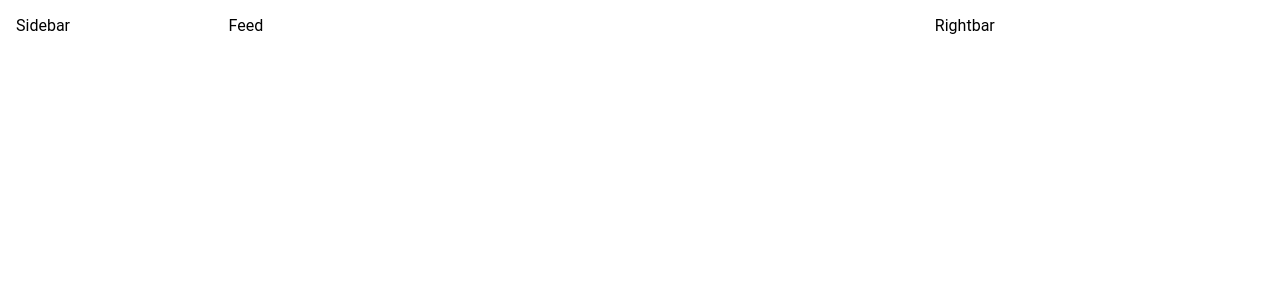
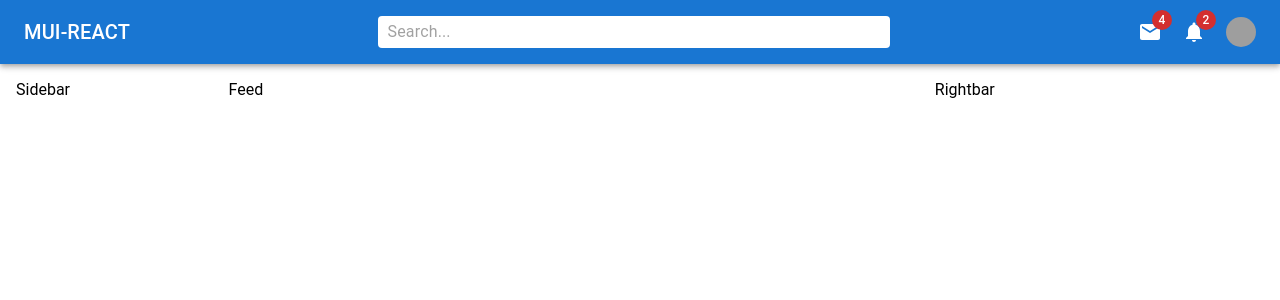
Before and after one commit to benstoica/mui-react-app, a React (Create React App) app: page / in a window 1280 px wide. Shown: the top 300 px of the page. Built offline with nearby package versions, Linux system fonts and the light colour scheme; grey boxes are pictures that could not be loaded.

Commit message:
complete navbar

```diff
--- a/src/App.js
+++ b/src/App.js
@@ -1,4 +1,5 @@
 import Sidebar from "./components/Sidebar";
+import Navbar from "./components/Navbar";
 import Feed from "./components/Feed";
 import Rightbar from "./components/Rightbar";
 import { Box, Stack } from "@mui/material";
@@ -6,6 +7,7 @@
 function App() {
   return (
     <Box>
+      <Navbar />
       <Stack direction='row' spacing={2} justifyContent='space-between'>
         <Sidebar />
         <Feed />
--- a/src/components/Navbar.jsx
+++ b/src/components/Navbar.jsx
@@ -1,7 +1,82 @@
+import {
+  AppBar,
+  styled,
+  Typography,
+  Toolbar,
+  Box,
+  InputBase,
+  Badge,
+} from "@mui/material";
+import { Mail } from "@mui/icons-material";
+import CodeIcon from "@mui/icons-material/Code";
+
 import React from "react";
+import { Notifications } from "@mui/icons-material";
+import { Avatar } from "@mui/material";
+
+const StyledToolbar = styled(Toolbar)({
+  display: "flex",
+  justifyContent: "space-between",
+});
+
+const Search = styled("div")(({ theme }) => ({
+  backgroundColor: "white",
+  padding: "0 10px",
+  borderRadius: theme.shape.borderRadius,
+  width: "40%",
+}));
+
+const Icons = styled(Box)(({ theme }) => ({
+  display: "none",
+  alignItems: "center",
+  gap: "20px",
+  [theme.breakpoints.up("sm")]: {
+    display: "flex",
+  },
+}));
+
+const UserBox = styled(Box)(({ theme }) => ({
+  display: "flex",
+  alignItems: "center",
+  gap: "10px",
+  [theme.breakpoints.up("sm")]: {
+    display: "none",
+  },
+}));
 
 const Navbar = () => {
-  return <div>Navbar</div>;
+  return (
+    <AppBar position='sticky'>
+      <StyledToolbar>
+        <Typography variant='h6' sx={{ display: { xs: "none", sm: "block" } }}>
+          MUI-REACT
+        </Typography>
+        <CodeIcon sx={{ display: { xs: "block", sm: "none" } }}></CodeIcon>
+        <Search>
+          <InputBase placeholder='Search...' />
+        </Search>
+        <Icons>
+          <Badge badgeContent={4} color='error'>
+            <Mail />
+          </Badge>
+          <Badge badgeContent={2} color='error'>
+            <Notifications />
+          </Badge>
+          <Avatar
+            sx={{ width: 30, height: 30 }}
+            src='https://avatars.githubusercontent.com/u/13625714?s=40&v=4'
+          />
+        </Icons>
+        <UserBox>
+          <Avatar
+            sx={{ width: 30, height: 30 }}
+            src='https://avatars.githubusercontent.com/u/13625714?s=40&v=4'
+          />
+          <Typography variant='span'>Ben</Typography>
+        </UserBox>
+      </StyledToolbar>
+    </AppBar>
+  );
 };
 
 export default Navbar;
```
